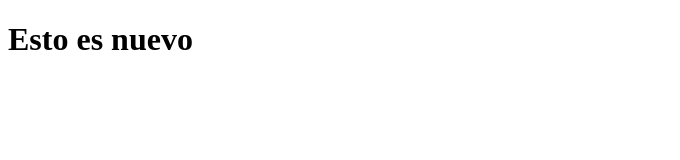
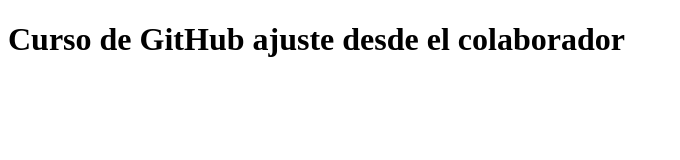
Before and after one commit to venomnec452-maker/FS-GITHUB-18, a plain HTML site: page index.html in a window 1280 px wide. Shown: the whole page, without its empty margins (0-680 px from the left). Drawn offline with Linux system fonts and the light colour scheme.

Commit message:
Se hace un ajuste desde la cuenta del colaborador

```diff
--- a/index.html
+++ b/index.html
@@ -6,6 +6,6 @@
     <title>Document</title>
 </head>
 <body>
-    <h1>Esto es nuevo</h1>
+    <h1>Curso de GitHub ajuste desde el colaborador</h1>
 </body>
 </html>
```
